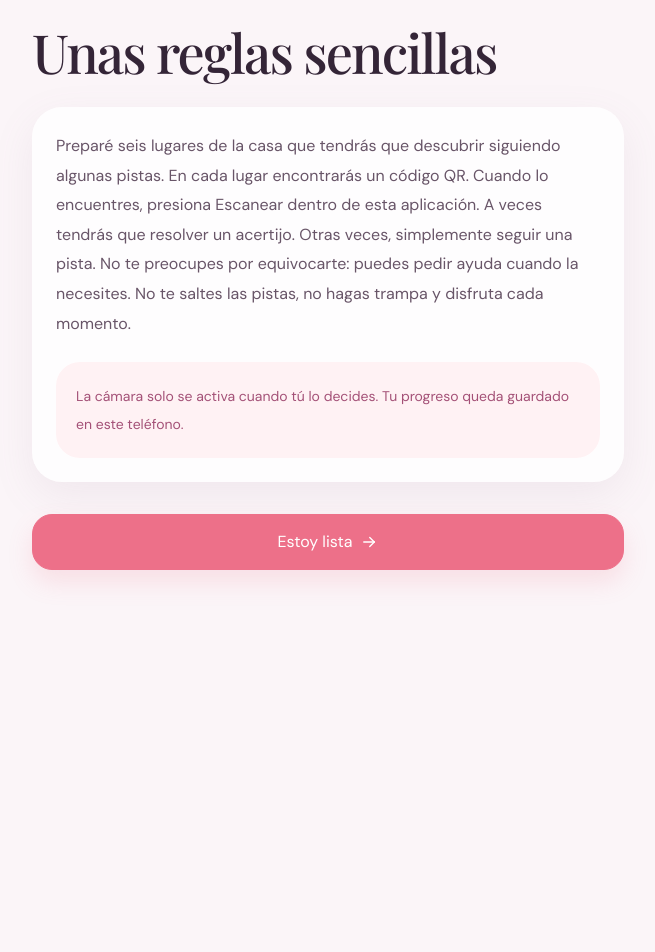
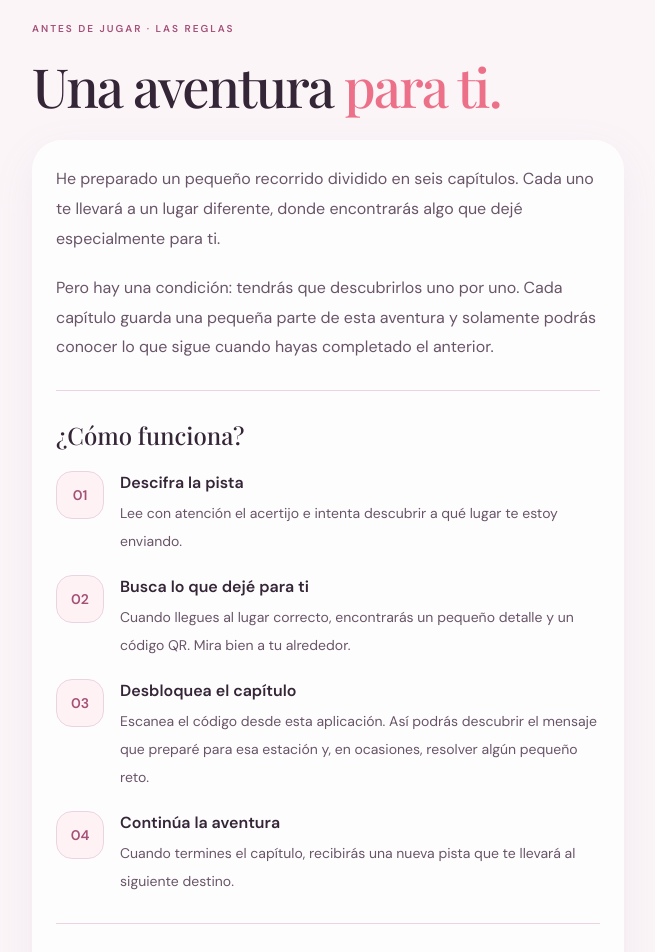
Before and after one commit to raymundo-salazar/our-history, a React (Vite) app: page /instrucciones in a window 1280 px wide. Shown: the part 160-1112 px from the top of the page, without its empty margins (312-967 px from the left). Before the commit the page ends 800 px from the top, so only its background shows below. Built offline with nearby package versions, Linux system fonts and the light colour scheme.

Commit message:
feat(ui): redesign instructions screen

```diff
--- a/src/pages/InstructionsPage/constants.ts
+++ b/src/pages/InstructionsPage/constants.ts
@@ -1,4 +1,34 @@
-export const INSTRUCTIONS_TITLE = "Unas reglas sencillas"
-export const INSTRUCTIONS_NOTE =
-	"La cámara solo se activa cuando tú lo decides. Tu progreso queda guardado en este teléfono."
-export const INSTRUCTIONS_ACTION = "Estoy lista"
+export const INSTRUCTIONS_TITLE = "Una aventura para ti."
+export const INSTRUCTIONS_EYEBROW = "Antes de jugar · Las reglas"
+export const INSTRUCTIONS_ACTION = "Descubrir mi primera pista"
+export const INSTRUCTIONS_INTRO =
+	"He preparado un pequeño recorrido dividido en seis capítulos. Cada uno te llevará a un lugar diferente, donde encontrarás algo que dejé especialmente para ti."
+export const INSTRUCTIONS_CONDITION =
+	"Pero hay una condición: tendrás que descubrirlos uno por uno. Cada capítulo guarda una pequeña parte de esta aventura y solamente podrás conocer lo que sigue cuando hayas completado el anterior."
+export const INSTRUCTIONS_STEPS = [
+	{
+		number: "01",
+		title: "Descifra la pista",
+		body: "Lee con atención el acertijo e intenta descubrir a qué lugar te estoy enviando.",
+	},
+	{
+		number: "02",
+		title: "Busca lo que dejé para ti",
+		body: "Cuando llegues al lugar correcto, encontrarás un pequeño detalle y un código QR. Mira bien a tu alrededor.",
+	},
+	{
+		number: "03",
+		title: "Desbloquea el capítulo",
+		body: "Escanea el código desde esta aplicación. Así podrás descubrir el mensaje que preparé para esa estación y, en ocasiones, resolver algún pequeño reto.",
+	},
+	{
+		number: "04",
+		title: "Continúa la aventura",
+		body: "Cuando termines el capítulo, recibirás una nueva pista que te llevará al siguiente destino.",
+	},
+]
+export const INSTRUCTIONS_OUTRO = [
+	"No hay límite de tiempo, puedes leer los mensajes cuantas veces quieras y avanzar a tu propio ritmo.",
+	"Eso sí, no se vale saltarse capítulos ni buscar pistas antes de tiempo, ¿eh, preciosa?",
+	"Y una última cosa: no intentes adivinar cómo termina esta aventura. Mejor deja que te sorprenda. ♡",
+]
--- a/src/pages/InstructionsPage/index.tsx
+++ b/src/pages/InstructionsPage/index.tsx
@@ -3,8 +3,15 @@ import { useNavigate } from "react-router-dom"
 import { Button } from "../../componentes/atoms/Button"
 import { ProgressIndicator } from "../../componentes/atoms/ProgressIndicator"
 import { JourneyTemplate } from "../../templates/JourneyTemplate"
-import { welcomeCopy } from "../../content"
-import { INSTRUCTIONS_ACTION, INSTRUCTIONS_NOTE, INSTRUCTIONS_TITLE } from "./constants"
+import {
+	INSTRUCTIONS_ACTION,
+	INSTRUCTIONS_CONDITION,
+	INSTRUCTIONS_EYEBROW,
+	INSTRUCTIONS_INTRO,
+	INSTRUCTIONS_OUTRO,
+	INSTRUCTIONS_STEPS,
+	INSTRUCTIONS_TITLE,
+} from "./constants"
 
 export const InstructionsPage = () => {
 	const navigate = useNavigate()
@@ -12,13 +19,37 @@ export const InstructionsPage = () => {
 	return (
 		<JourneyTemplate>
 			<ProgressIndicator current={0} total={6} />
-			<h1 className="font-display text-[clamp(36px,10vw,54px)] leading-[1.15] tracking-[-.035em]">
-				{INSTRUCTIONS_TITLE}
+			<p className="text-[10px] font-bold uppercase tracking-[.2em] text-plum">
+				{INSTRUCTIONS_EYEBROW}
+			</p>
+			<h1 className="mt-5 font-display text-[clamp(38px,10vw,54px)] leading-[1.12] tracking-[-.035em]">
+				Una aventura <em className="not-italic text-rose">para ti.</em>
 			</h1>
 			<div className="mt-6 rounded-[30px] bg-white/80 p-6 shadow-soft">
-				<p className="text-base leading-[1.85] text-muted">{welcomeCopy.instructions}</p>
-				<div className="mt-6 rounded-[24px] bg-blush p-5 text-sm leading-7 text-plum">
-					{INSTRUCTIONS_NOTE}
+				<div className="space-y-5 text-base leading-[1.85] text-muted">
+					<p>{INSTRUCTIONS_INTRO}</p>
+					<p>{INSTRUCTIONS_CONDITION}</p>
+				</div>
+				<div className="mt-7 border-t border-line pt-7">
+					<h2 className="font-display text-2xl text-ink">¿Cómo funciona?</h2>
+					<div className="mt-5 space-y-5">
+						{INSTRUCTIONS_STEPS.map(step => (
+							<div className="flex items-start gap-4" key={step.number}>
+								<div className="grid size-12 shrink-0 place-items-center rounded-[16px] border border-line bg-blush text-sm font-bold text-plum">
+									{step.number}
+								</div>
+								<div>
+									<h3 className="font-semibold text-ink">{step.title}</h3>
+									<p className="mt-1 text-sm leading-7 text-muted">{step.body}</p>
+								</div>
+							</div>
+						))}
+					</div>
+				</div>
+				<div className="mt-7 space-y-5 border-t border-line pt-7 text-base leading-[1.85] text-muted">
+					{INSTRUCTIONS_OUTRO.map(paragraph => (
+						<p key={paragraph}>{paragraph}</p>
+					))}
 				</div>
 			</div>
 			<Button fullWidth className="mt-8" onClick={() => navigate("/pista/1")}>
```
Also changed, not shown: 1 other file (tests, documents, lock files or other folders).
